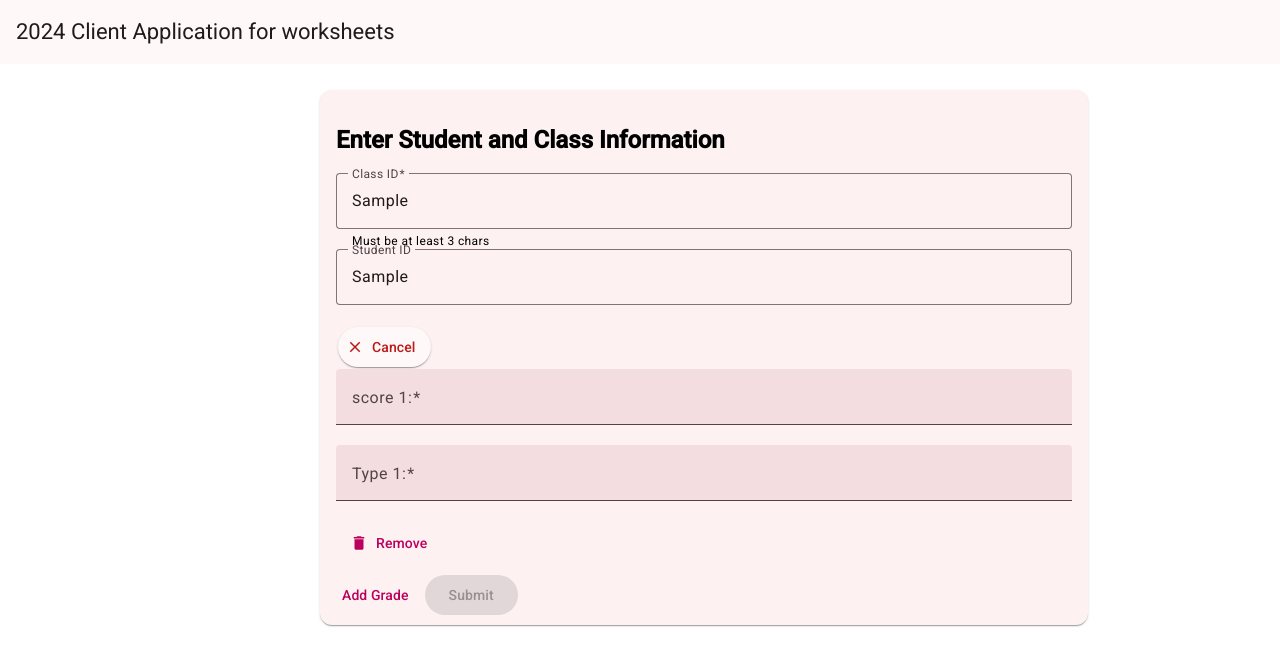
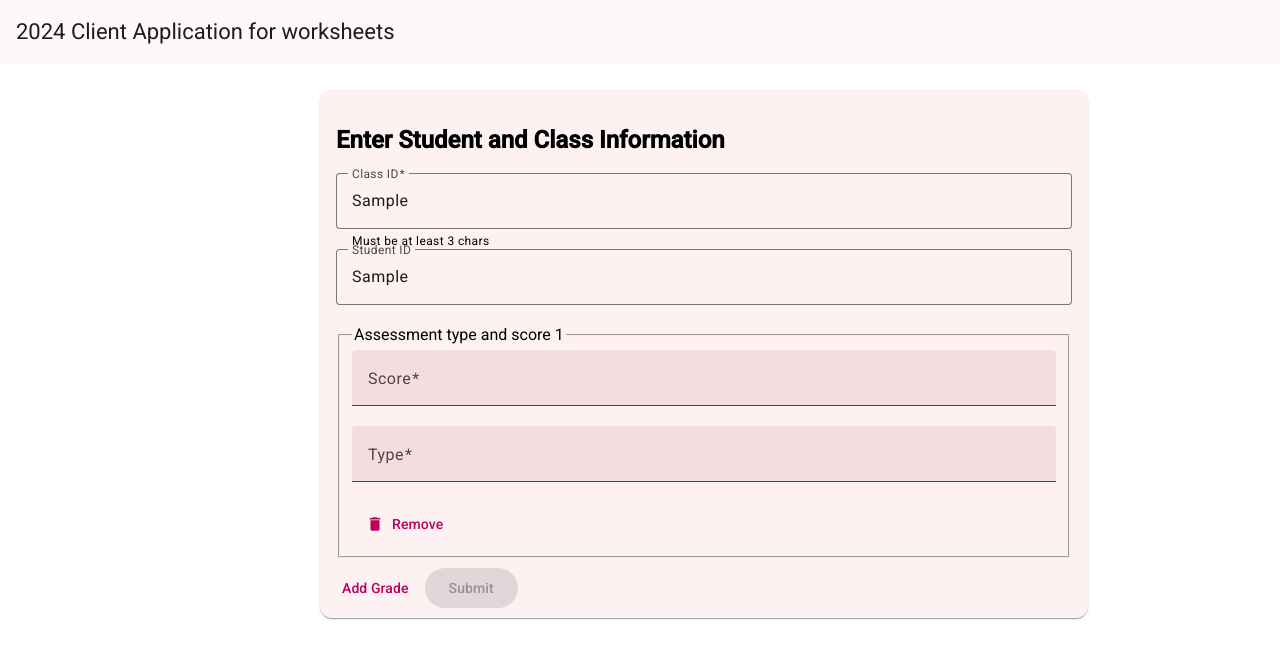
Before and after one commit to ulestrange/Angular2024WSPublic, an Angular app: page /form in a window 1280 px wide. Both pictures are taken after typing "Sample", "Sample" into the empty fields and a click on the button "Add Grade". Shown: the top 666 px of the page. Built offline with nearby package versions, Linux system fonts and the light colour scheme.

Commit message:
added a fieldset and legend

```diff
--- a/src/app/test-form/test-form.component.html
+++ b/src/app/test-form/test-form.component.html
@@ -18,26 +18,25 @@
         <input id="student_id" matInput type="student_id" formControlName="student_id" >
     </mat-form-field>
 
-    <button mat-button mat-raised-button color="warn" >
-        <mat-icon>close</mat-icon>
-        <span>
-          Cancel</span>
-    </button>
 
     <div formArrayName="grades" >
         @for (grade of grades.controls; track grade ;  let i=$index; ){
             <div [formGroupName]="i">
+                <fieldset>
+                    <legend>Assessment type and score {{i+1}}</legend>
             <mat-form-field>
-                <mat-label>score {{i+1}}:</mat-label>
+                <mat-label>Score</mat-label>
                 <input matInput type="number" formControlName="score" />
             </mat-form-field>
             <mat-form-field>
-                <mat-label >Type {{i+1}}:</mat-label>
+                <mat-label >Type</mat-label>
                 <input matInput id="type-{{ i }}" type="text" formControlName="type">
-            </mat-form-field>
-                  <button mat-button="button"   (click)="removeGrade(i)">
+            </mat-form-field >
+                  <button mat-button="button"
+                  aria-label="Remove item"  (click)="removeGrade(i)">
                     <mat-icon>delete</mat-icon>
                     Remove</button>
+                </fieldset>
             </div>
 
 
```
